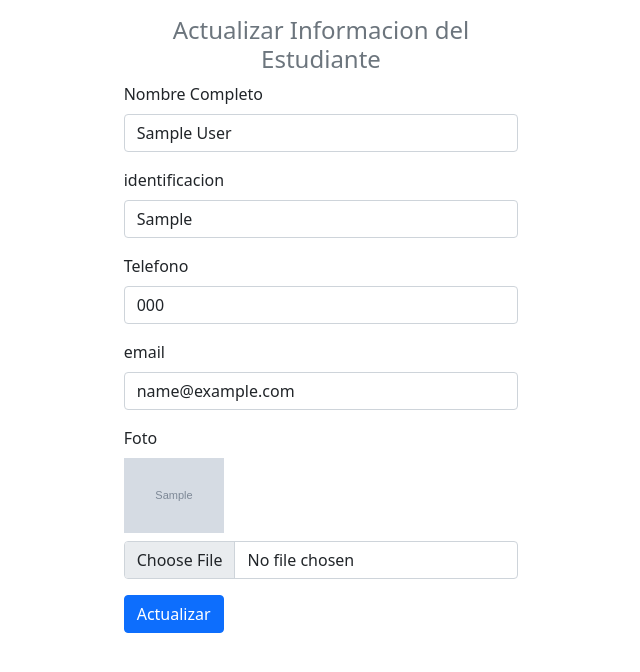
After one commit to C1ndyJS/CRUD-PHP, a PHP site: page /controllers/modificar.php?id=1 in a window 1280 px wide. The commit adds this page. Shown: the top 672 px of the page, without its empty margins (319-959 px from the left). Run offline with PHP 8.4, Linux system fonts and the light colour scheme; tables that the repository leaves empty hold one stand-in row (values such as "Sample post"); grey boxes marked "Sample" are stand-in pictures.

Commit message:
Registro y modificar it's okay

```diff
--- /dev/null
+++ b/controllers/modificar.php
@@ -0,0 +1,60 @@
+<?php
+include "../db/connection.php";
+
+if (!empty($_GET["id"])) {
+    $id = $_GET["id"];
+    $sql = $conexion->query("SELECT * FROM students WHERE id=$id");
+
+
+    if ($sql->num_rows > 0) {
+        $estudiante = $sql->fetch_assoc();
+    } else {
+        die("Estudiante no encontrado");
+    }
+
+}
+?>
+
+<!DOCTYPE html>
+<html lang="en">
+<head>
+    <meta charset="UTF-8">
+    <meta name="viewport" content="width=device-width, initial-scale=1.0">
+    <link href="https://cdn.jsdelivr.net/npm/bootstrap@5.0.2/dist/css/bootstrap.min.css" rel="stylesheet" integrity="sha384-EVSTQN3/azprG1Anm3QDgpJLIm9Nao0Yz1ztcQTwFspd3yD65VohhpuuCOmLASjC" crossorigin="anonymous">
+
+    <title>Actualizar</title>
+</head>
+<body>
+    <form class="col-4 p-3 m-auto" method="POST" enctype="multipart/form-data">
+      <h4 class="text-center text-secondary ">Actualizar Informacion del Estudiante</h4>
+      <input type="text" class="form-control" name="id" value="<?= $_GET['id'] ?>" hidden>
+        <div class="mb-3">
+            <label for="exampleInputEmail1" class="form-label">Nombre Completo</label>
+            <input type="text" class="form-control" name="nombre" value="<?= $estudiante['nombre'] ?>">
+        </div>
+        <div class="mb-3">
+            <label for="exampleInputEmail1" class="form-label">identificacion</label>
+            <input type="text" class="form-control" name="identificacion" value="<?= $estudiante['identificacion'] ?>">
+        </div>
+        <div class="mb-3">
+            <label for="exampleInputEmail1" class="form-label">Telefono</label>
+            <input type="text" class="form-control" name="telefono" value="<?= $estudiante['telefono'] ?>">
+        </div>
+        <div class="mb-3">
+            <label for="exampleInputEmail1" class="form-label">email</label>
+            <input type="email" class="form-control" name="email" value="<?= $estudiante['email'] ?>">
+        </div>
+
+        <div class="mb-3">
+        <label class="form-label">Foto</label><br>
+        <img src="../assets/img/estudiantes/<?= $estudiante['foto'] ?>"
+             alt="Foto actual" width="100" class="mb-2"><br>
+        <input type="file" class="form-control" name="foto">
+      </div>
+        <!-- Para saber a quién actualizar -->
+      <input type="hidden" name="id" value="<?= $id ?>">
+
+      <button type="submit" class="btn btn-primary" name="btnmodificar" value="okay">Actualizar</button>
+    </form>
+</body>
+</html>
```
Also changed, not shown: controllers/modificarController.php (added, +36 -0 lines), controllers/registro.php (deleted, +0 -29 lines), controllers/registroController.php (added, +30 -0 lines), index.php (+4 -5 lines), assets/img/estudiantes/Captura de pantalla 2025-07-16 092628.png (added), assets/img/estudiantes/Captura de pantalla 2025-07-28 151830.png (added), assets/img/estudiantes/Captura de pantalla 2025-07-28 154223.png (added).
